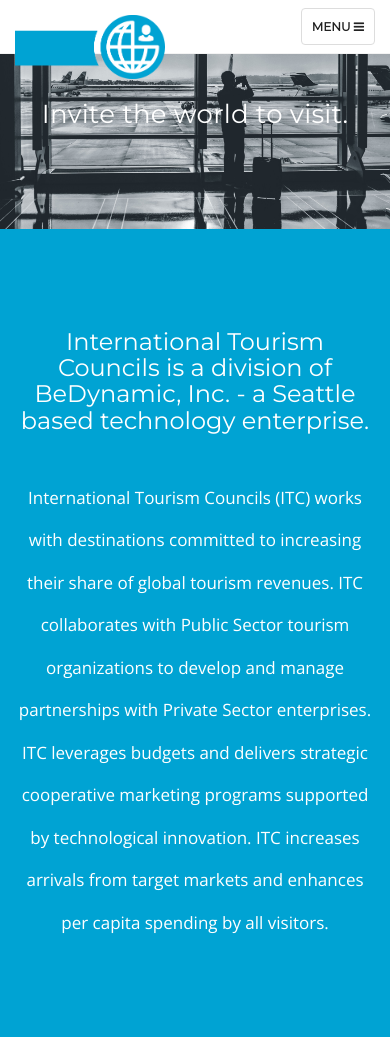
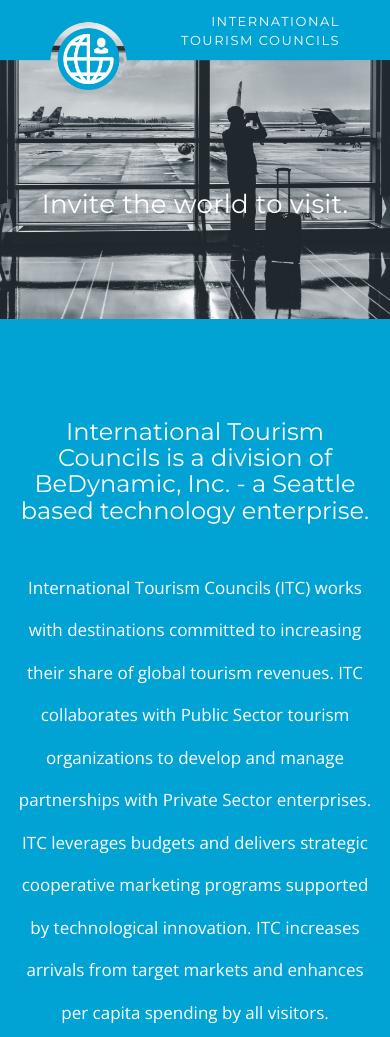
Before and after one commit to paigeormiston/bedynamic, a website: page index.html in a window 390 px wide. Shown: the top 1037 px of the page. Drawn offline with nearby package versions, Linux system fonts and the light colour scheme.

Commit message:
static nav header with style changes

```diff
--- a/css/creative.css
+++ b/css/creative.css
@@ -174,7 +174,6 @@
   -o-background-size: cover;
   background-position: center;
   background-image: url('../img/header.jpg');
-  text-align: center;
   color: white;
 }
 header .header-content {
@@ -427,6 +426,12 @@
   background-color: #D5DEE0;
 }
 
+section.footer {
+  padding: 25px;
+  padding-top: 40px;
+  text-align: center;
+}
+
 .title-line {
   border-top-width: 5px;
   border-top-style: solid;
@@ -449,9 +454,31 @@
 }
 
 img.logo {
-  max-width: 150px;
+  max-height: 90px;
 }
 
+.no-margin {
+  margin: 0;
+}
+
+.text-logo {
+  text-align: right;
+  position: absolute;
+  font-family: 'Montserrat', sans-serif;
+  font-size: 15px;
+  text-transform: uppercase;
+  letter-spacing: 1.5px;
+  background-color: #00A3D3;
+  right :0;
+  top: 0;
+  width: 80%;
+  height: 60px;
+}
+
+.inner-text {
+  margin-top: 20px;
+  margin-right: 50px;
+}
 ::-moz-selection {
   color: white;
   text-shadow: none;
@@ -473,3 +500,27 @@
 body {
   webkit-tap-highlight-color: #222222;
 }
+
+@media (max-width: 768px) {
+  .text-logo {
+    width: 70%;
+  }
+}
+
+@media (max-width: 450px) {
+  .text-logo {
+    width: 65%;
+  }
+}
+
+@media (max-width: 535px) {
+  .text-logo {
+    font-size: 13px;
+  }
+}
+
+@media (max-width: 483px) {
+  .inner-text {
+    margin-top: 12px;
+  }
+}
--- a/index.html
+++ b/index.html
@@ -35,30 +35,14 @@
 
 <body id="page-top">
 
-    <nav id="mainNav" class="navbar navbar-default navbar-fixed-top">
-        <div class="container-fluid">
-            <!-- Brand and toggle get grouped for better mobile display -->
-            <div class="navbar-header">
-                <button type="button" class="navbar-toggle collapsed" data-toggle="collapse" data-target="#bs-example-navbar-collapse-1">
-                    <span class="sr-only">Toggle navigation</span> Menu <i class="fa fa-bars"></i>
-                </button>
-                <a class="navbar-brand page-scroll" href="#page-top"><img class="logo" src="img/logo.png"></a>
-            </div>
+    <header>
+        <div class="header-logo">
+              <img class="logo" src="img/logo-banner.png">
+              <div class="text-logo">
+                <div class="inner-text">International Tourism Councils</div>
+              </div>
+        </div>
 
-            <!-- Collect the nav links, forms, and other content for toggling -->
-            <div class="collapse navbar-collapse" id="bs-example-navbar-collapse-1">
-                <ul class="nav navbar-nav navbar-right">
-                    <li>
-                        <a class="page-scroll" href="#about">International Tourism Councils</a>
-                    </li>
-                </ul>
-            </div>
-            <!-- /.navbar-collapse -->
-        </div>
-        <!-- /.container-fluid -->
-    </nav>
-
-    <header>
         <div class="header-content">
             <div class="header-content-inner">
                 <h1 id="homeHeading">Invite the world to visit.</h1>
@@ -216,6 +200,19 @@
         </div>
     </section>
 
+    <section class="bg-primary grey">
+        <div class="container">
+            <div class="row">
+                <div class="col-lg-6 col-md-6">
+                </div>
+            </div>
+        </div>
+    </section>
+
+    <section class="bg-primary footer">
+        <p>&copy; 2016 | International Tourism Councils, BeDynamic Inc.<p>
+    </section>
+
     <!-- jQuery -->
     <script src="vendor/jquery/jquery.min.js"></script>
 
```
Also changed, not shown: img/logo-banner.png (added).
